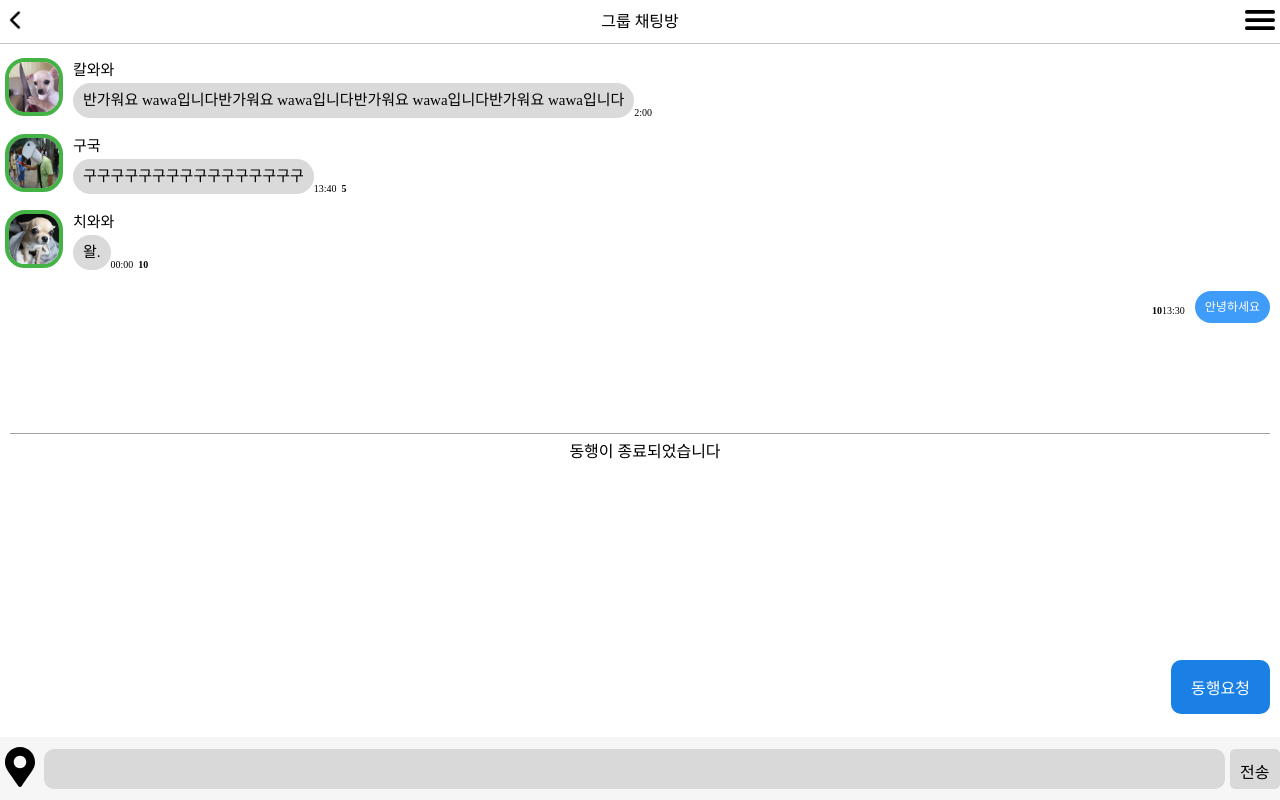
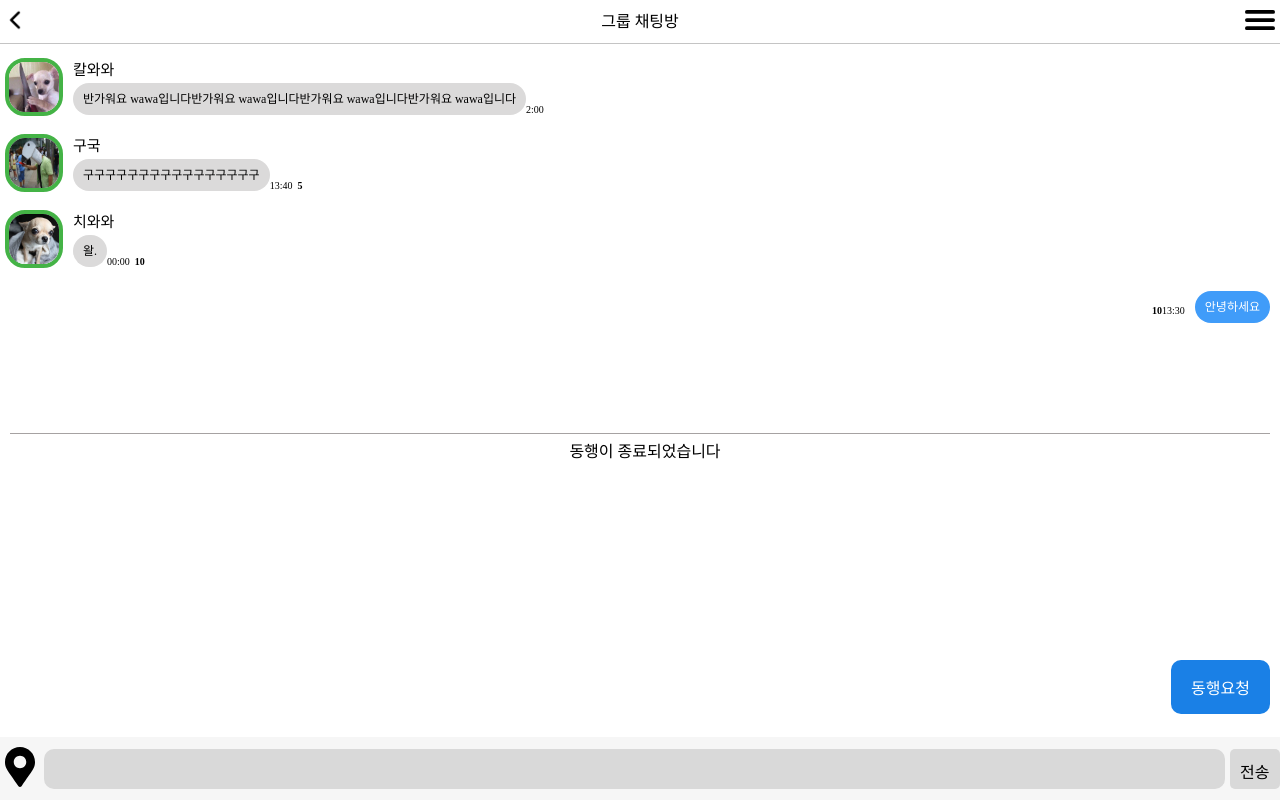
Before and after one commit to MZ-PEOPLE/Tripbuddy-project, a Next.js app: page /chat/chatroom in a window 1280 px wide. Built offline with nearby package versions, Linux system fonts and the light colour scheme.

Commit message:
design:채팅방 폰트 사이즈 수정

```diff
--- a/components/chatroom/ChatRoom.module.css
+++ b/components/chatroom/ChatRoom.module.css
@@ -25,10 +25,9 @@
 }
 
 .chatContext {
-    font-size: 15px;
+    font-size: 12px;
     text-overflow: ellipsis;
     overflow: hidden;
-    /* max-width: 380px; */
     max-width: 100%;
     background-color: rgb(219, 218, 218);
     border-radius: 20px;
```
